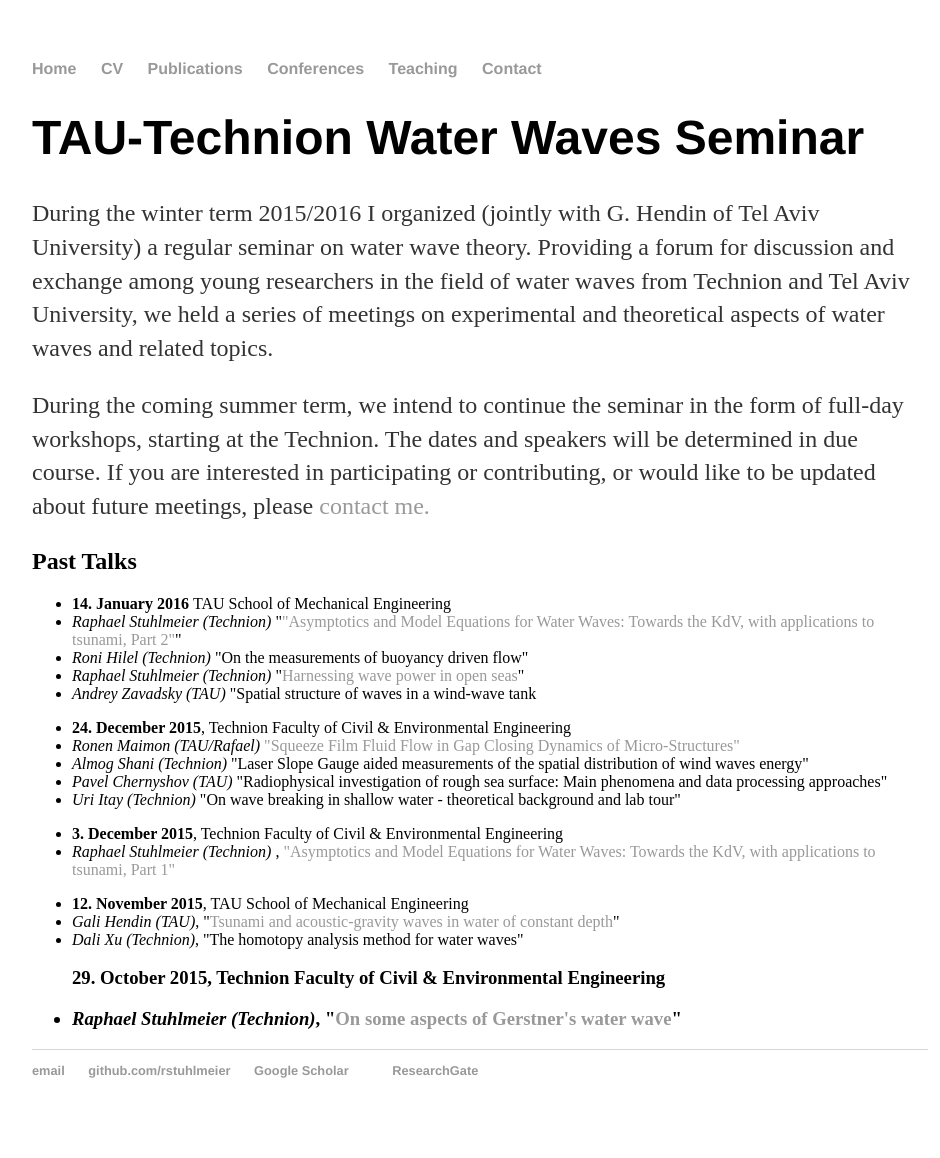
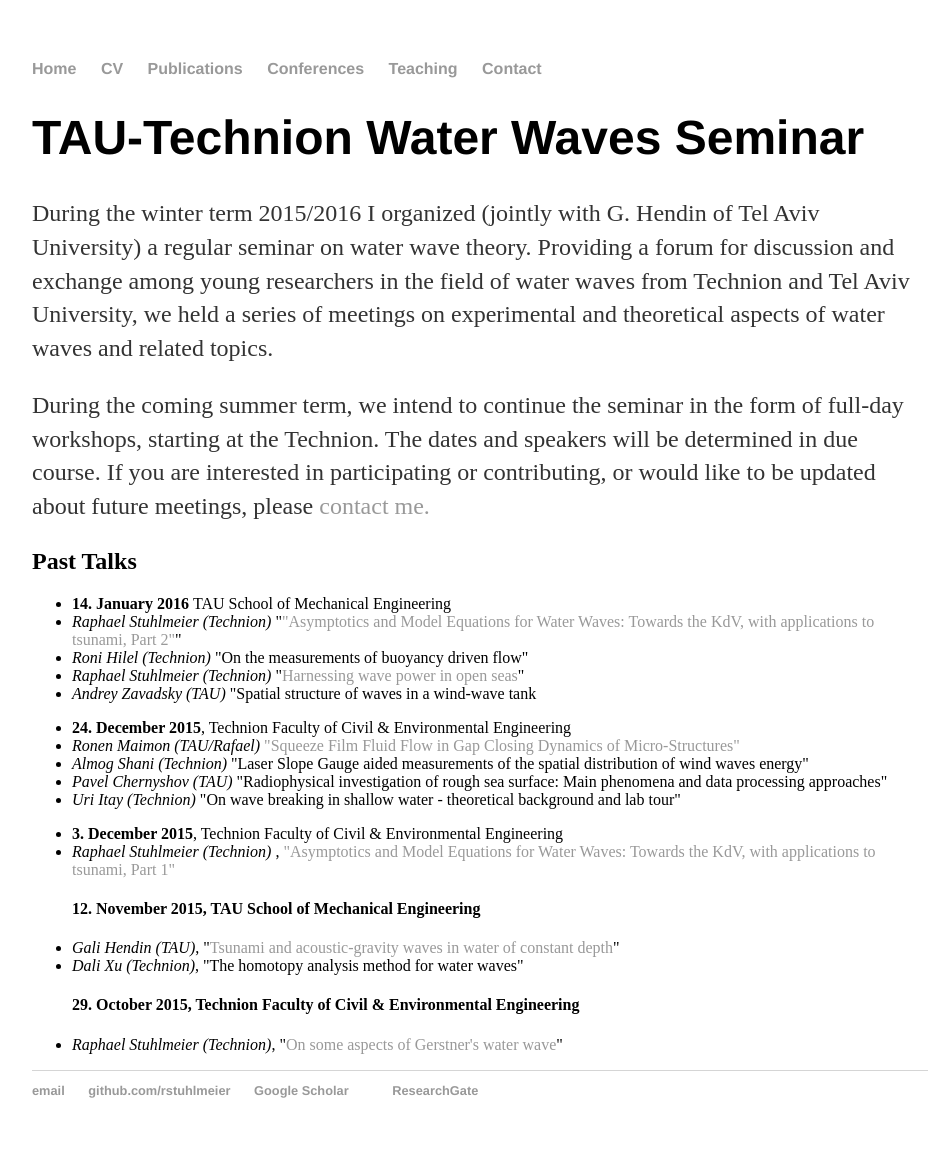
Before and after one commit to rstuhlmeier/rstuhlmeier.github.io, a Jekyll site: the page built from teaching/index.html, in a window 1280 px wide. Shown: the whole page, without its empty margins (160-1100 px from the left). Built offline with Jekyll 4.4.1, drawn with Linux system fonts in a browser that asks for light colours.

```diff
--- a/teaching/index.html
+++ b/teaching/index.html
@@ -36,11 +36,11 @@ Film Fluid Flow in Gap Closing Dynamics of Micro-Structures"</a> </li>
 <i> Raphael Stuhlmeier (Technion) </i>, <a href="RS_KdV_talk.pdf">"Asymptotics and Model Equations for Water Waves: Towards the KdV, with applications to tsunami, Part 1"</a> </li>
 </ul>
 <ul>
-<li><b>12. November 2015</b>, TAU School of Mechanical Engineering </li>
+<h4><b>12. November 2015</b>, TAU School of Mechanical Engineering </h4>
 <li><i>Gali Hendin (TAU)</i>, "<a href="Abstracts/Gali_Hendin_Abstract.pdf">Tsunami and acoustic-gravity waves in water of constant depth</a>" </li>
 <li><i>Dali Xu (Technion)</i>, "The homotopy analysis method for water waves" </li>
 </ul>
 <ul>
-<h3> <b>29. October 2015</b>, Technion Faculty of Civil & Environmental Engineering <h3>
+<h4> <b>29. October 2015</b>, Technion Faculty of Civil & Environmental Engineering </h4>
 <li><i>Raphael Stuhlmeier (Technion)</i>, "<a href="Abstracts/RS_Gerstner_Waves.pdf">On some aspects of Gerstner's water wave</a>" </li>
 </ul>
```
